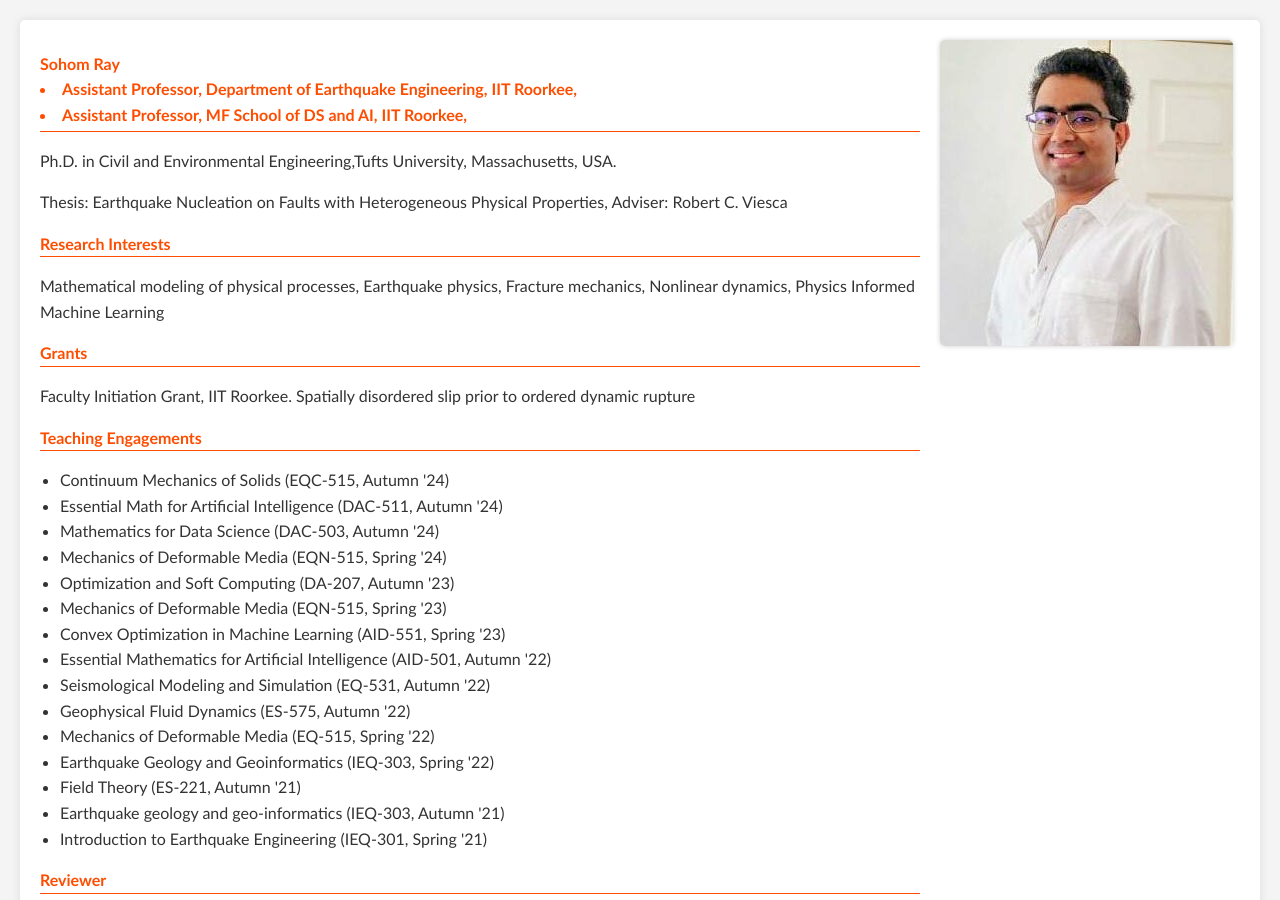
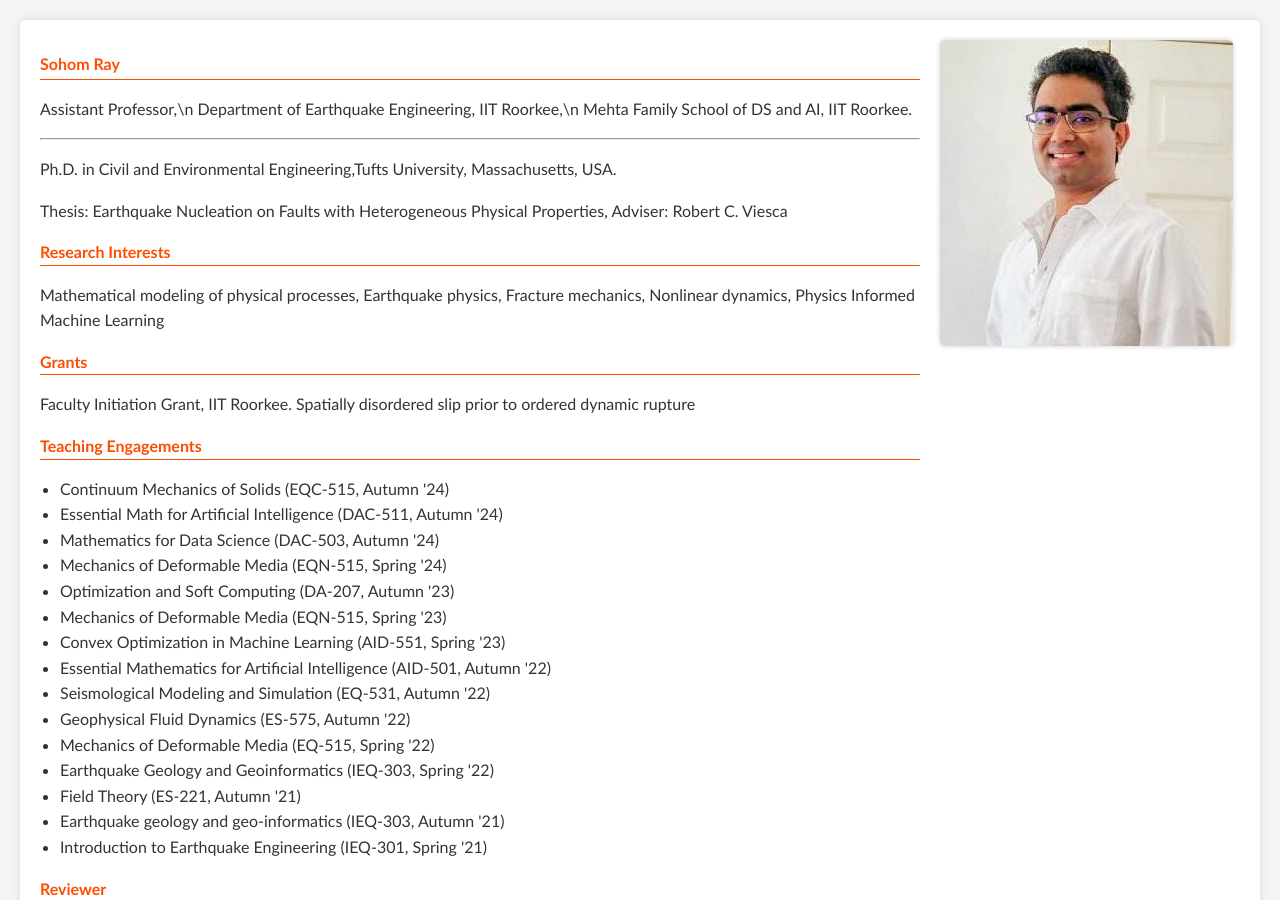
Before and after one commit to RaySohom/q, a Jekyll site: the page index.html, which Jekyll copies as it is, in a window 1280 px wide and 900 px high. Built offline with Jekyll 4.4.1, drawn with Linux system fonts in a browser that asks for light colours; some web fonts are replaced.

Commit message:
Update index.html

```diff
--- a/index.html
+++ b/index.html
@@ -6,10 +6,10 @@
 <body>
     <div class="container">
         <div class="main-content">
-            <h1>Sohom Ray
-            <li><strong>Assistant Professor, Department of Earthquake Engineering, IIT Roorkee,</strong></li>
-            <li><strong>Assistant Professor, MF School of DS and AI, IIT Roorkee,</strong></li>
-            </h1>
+            <h1>Sohom Ray </h1>
+            <p>Assistant Professor,\n Department of Earthquake Engineering, IIT Roorkee,\n
+               Mehta Family School of DS and AI, IIT Roorkee.</p>
+            <hr>
             <p> Ph.D. in Civil and Environmental Engineering,Tufts University, Massachusetts, USA.</p>
             <p>Thesis: Earthquake Nucleation on Faults with Heterogeneous Physical Properties, Adviser: Robert C. Viesca</p>
 
```
